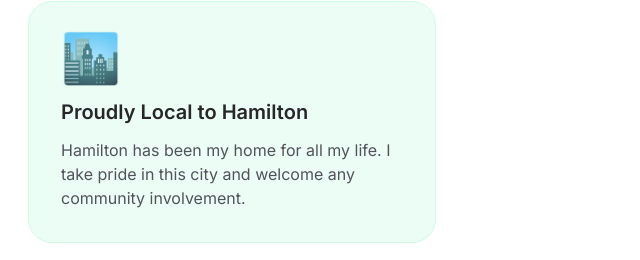
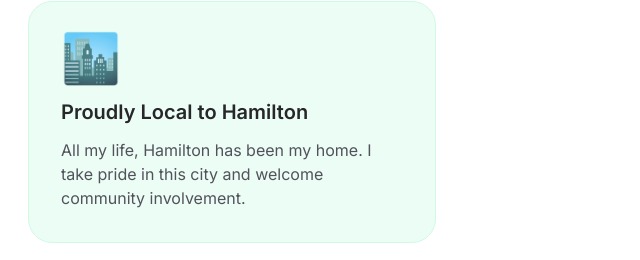
Before and after one commit to AllenKolosjai/ak-property-services, a plain HTML site: page index.html in a window 1280 px wide. Shown: the part 6646-6906 px from the top of the page, 628-1268 px from the left. Drawn offline with nearby package versions, Linux system fonts and the light colour scheme.

Commit message:
Add files via upload

```diff
--- a/index.html
+++ b/index.html
@@ -504,7 +504,7 @@
                 <div class="bg-emerald-50 border border-emerald-100 rounded-3xl p-8">
                     <div class="text-5xl mb-4">🏙️</div>
                     <h4 class="font-semibold text-xl mb-3">Proudly Local to Hamilton</h4>
-                    <p class="text-zinc-600">Hamilton has been my home for all my life. I take pride in this city and welcome any community involvement.</p>
+                    <p class="text-zinc-600">All my life, Hamilton has been my home. I take pride in this city and welcome community involvement.</p>
                 </div>
             </div>
         </div>
```
